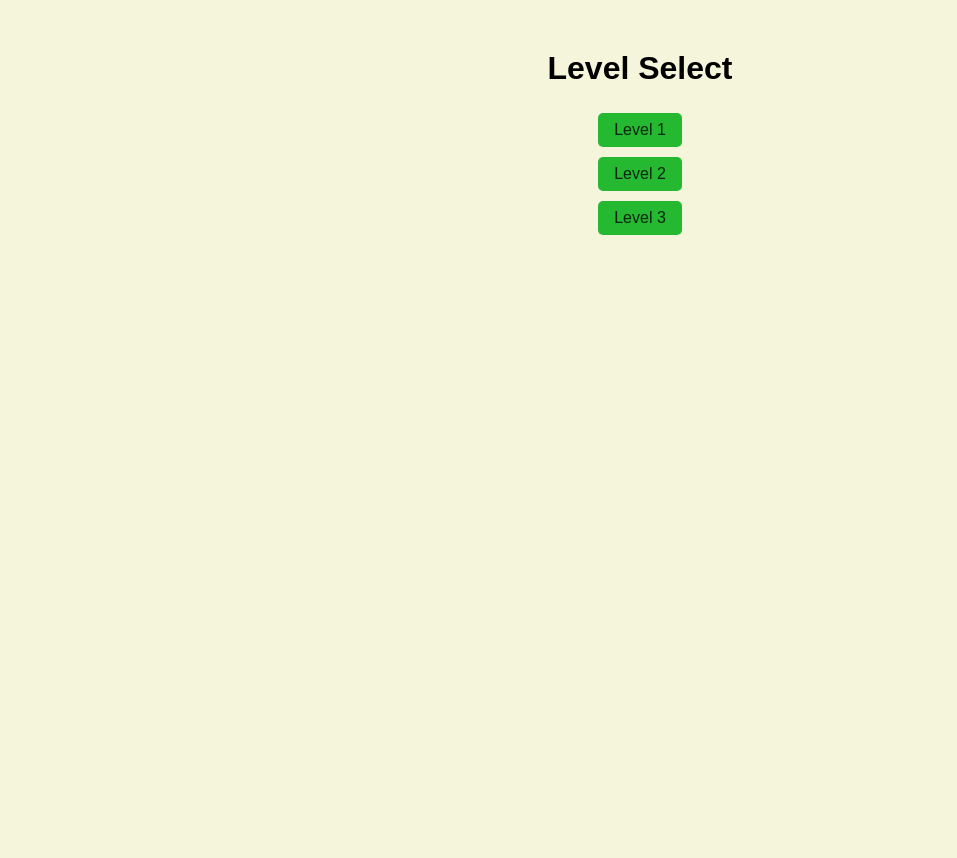
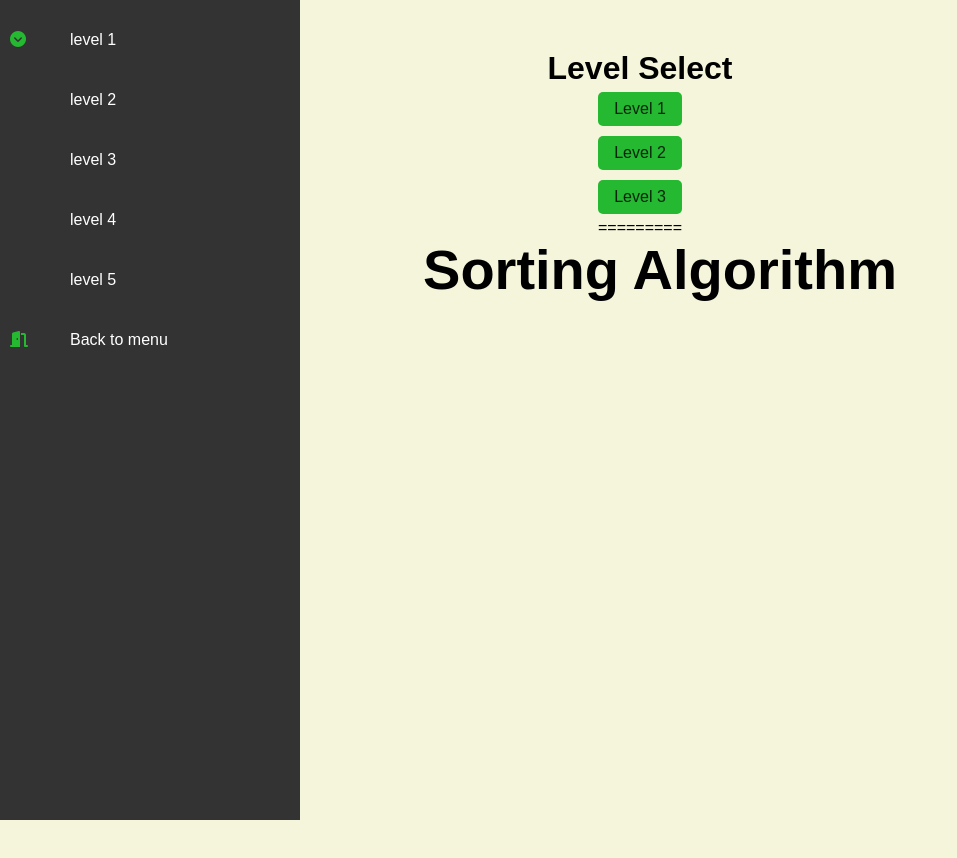
Before and after one commit to ShaimaaAliECE/se3350_project-group-11, a website: page Static/Game.html in a window 1280 px wide. Shown: the whole page, without its empty margins (0-957 px from the left). Before the commit the page ends 800 px from the top, so only its background shows below. Drawn offline with Linux system fonts and the light colour scheme.

Commit message:
add a sidebar for easily choose game level

```diff
--- a/Static/Css/navBar.css
+++ b/Static/Css/navBar.css
@@ -1,10 +1,8 @@
-/* Add a black background color to the top navigation */
 .topnav {
     background-color: #333;
     overflow: hidden;
 }
 
-/* Style the links inside the navigation bar */
 .topnav a {
     float: left;
     color: #f2f2f2;
@@ -14,13 +12,11 @@
     font-size: 17px;
 }
 
-/* Change the color of links on hover */
 .topnav a:hover {
     background-color: #ddd;
     color: black;
 }
 
-/* Add a color to the active/current link */
 .topnav a.active {
     background-color: rgb(37, 184, 49);
     color: white;
--- /dev/null
+++ b/Static/Css/sidebar.css
@@ -0,0 +1,85 @@
+.sidenav {
+    height: 100%;
+    width: 40px;
+    position: fixed;
+    z-index: 1;
+    top: 0;
+    left: 0;
+    background-color: #333;
+    overflow-x: hidden;
+    padding-top: 20px;
+    transition: 0.5s;
+    overflow: hidden;
+}
+
+.sidenav ul {
+    position: absolute;
+    top: 0px;
+    left: 0px;
+    margin: 10px;
+    width: 100%;
+}
+
+.sidenav ul li {
+    position: relative;
+    width: 100%;
+    list-style: none;
+}
+
+.sidenav ul li a {
+    position: relative;
+    display: block;
+    width: 100%;
+    display: flex;
+    text-decoration: none;
+    color: white;
+}
+
+.sidenav ul li a .icon {
+    color: rgb(37, 184, 49);
+    position: relative;
+    display: block;
+    min-width: 60px;
+    height: 60px;
+    line-height: 60px;
+    text-align: start;
+}
+
+.sidenav ul li a .icon .fa {
+    font-size: 24px;
+}
+
+.sidenav ul li a .title {
+    position: relative;
+    display: block;
+    min-width: 60px;
+    height: 60px;
+    line-height: 60px;
+    text-align: start;
+}
+
+.sidenav:hover {
+    width: 300px;
+}
+
+.sidenav ul li:hover {
+    background-color: rgb(37, 184, 49);
+}
+
+.main {
+    margin-left: 40px;
+    font-size: 28px;
+    padding: 0px 10px;
+}
+
+* {
+    margin: 0px;
+    padding: 0px;
+}
+
+body {
+    background: beige;
+    min-height: 100vh;
+    margin: 15px;
+    margin-top: 50px;
+}
--- a/Static/Game.html
+++ b/Static/Game.html
@@ -1,12 +1,14 @@
 <!DOCTYPE html>
 <html lang="en">
 <head>
+    <script src="https://kit.fontawesome.com/1d19cfb0ea.js" crossorigin="anonymous"></script>
+    <link rel="stylesheet" type="text/css" href="Css/sidebar.css" />
     <meta charset="UTF-8">
     <link rel="stylesheet" type="text/css" href="Css/style.css" />
     <link rel="stylesheet" type="text/css" href="Css/navBar.css" />
     <meta http-equiv="X-UA-Compatible" content="IE=edge">
     <meta name="viewport" content="width=device-width, initial-scale=1.0">
-    <title>Document</title>
+    <title>Game</title>
 </head>
 <body>
     <h1>
@@ -21,5 +23,53 @@
     <form id = 'level3' action = '/level3' method = 'get'>
         <button class = 'MainPage'>Level 3</button>
     </form>
+    =========
+    <div class="sidenav">
+        <ul>
+            <li>
+                <a href="/LevelOne.html">
+                    <span class = 'icon'><i class="fas fa-chevron-circle-down"></i></span>
+                    <span class = 'title'> level 1</span>
+                </a>
+            </li>
+            <li>
+                <a href="/LevelTwo.html">
+                    <span class = 'icon'></span>
+                    <span class = 'title'>level 2</span>
+                </a>
+            </li>
+            <li>
+                <a href="/LevelThree.html">
+                    <span class = 'icon'></span>
+                    <span class = 'title'>level 3</span>
+                </a>
+            </li>
+            <li>
+                <a href="#">
+                    <span class = 'icon'></span>
+                    <span class = 'title'>level 4</span>
+                </a>
+            </li>
+            <li>
+                <a href="#">
+                    <span class = 'icon'></span>
+                    <span class = 'title'>level 5</span>
+                </a>
+            </li>
+            <li>
+                <a href="/index.html">
+                    <span class = 'icon'><i class="fas fa-door-open"></i></span>
+                    <span class = 'title'>Back to menu</span>
+                </a>
+            </li>
+        </ul>
+    </div>
+    <div class = 'main'>
+        <h1>
+            Sorting Algorithm
+        </h1>
+
+    </div>
+
 </body>
 </html>
```
